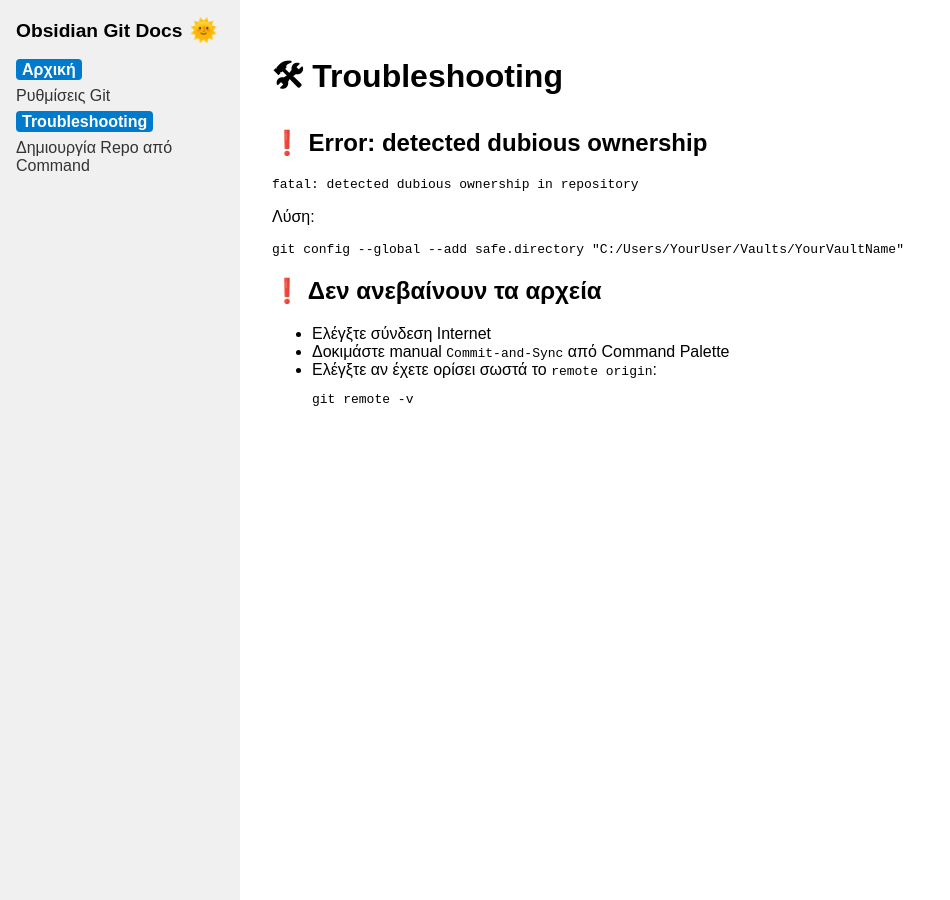
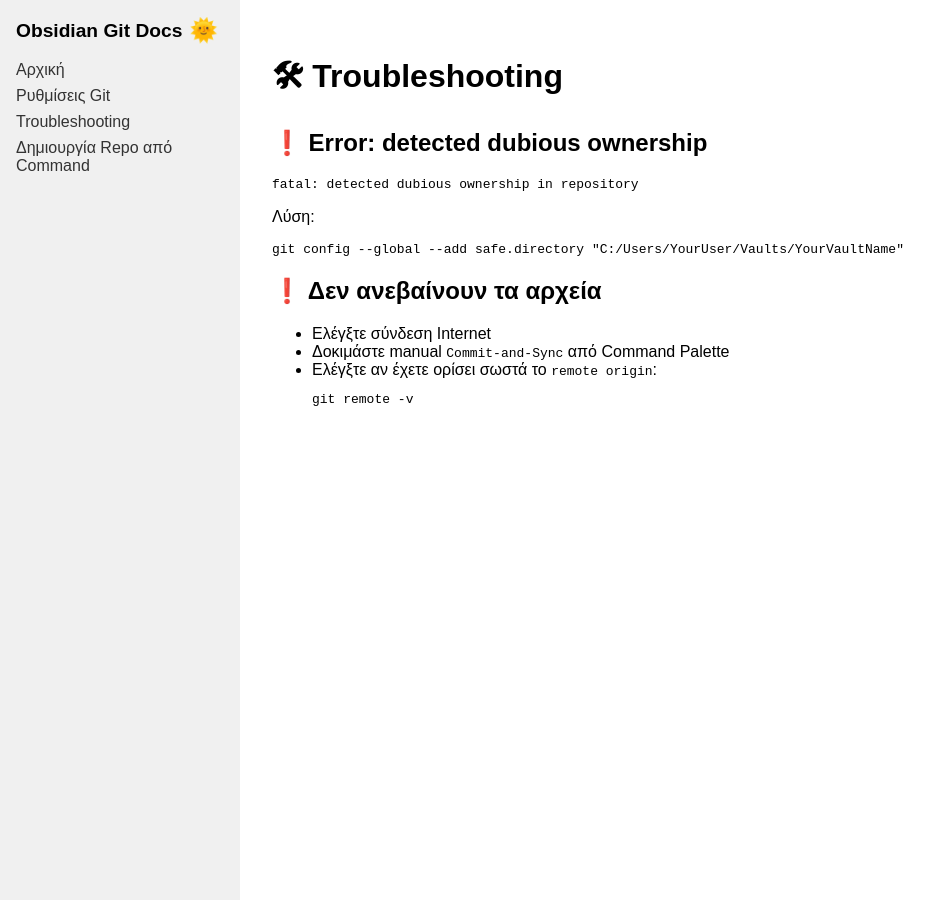
Before and after one commit to ssamartzis/ObsidianGitDocs, a Jekyll site: the page built from troubleshooting.md, in a window 1280 px wide. Shown: the whole page, without its empty margins (0-950 px from the left). Built offline with Jekyll 4.4.1, drawn with Linux system fonts in a browser that asks for light colours.

Commit message:
Προσθήκη τελικού Jekyll setup με πραγματικό περιεχόμενο 7

```diff
--- a/_layouts/default.html
+++ b/_layouts/default.html
@@ -92,10 +92,10 @@
       <ul>
         {% for item in site.data.navigation %}
         <li>
-          <a href="{{ site.baseurl }}{{ item.url }}" class="{% if page.url contains item.url %}active{% endif %}">
-            {{ item.title }}
-          </a>
-        </li>
+		<a href="{{ item.url | relative_url }}" class="{% if page.url == item.url %}active{% endif %}">
+        {{ item.title }}
+		</a>
+		</li>
         {% endfor %}
       </ul>
     </nav>
```
